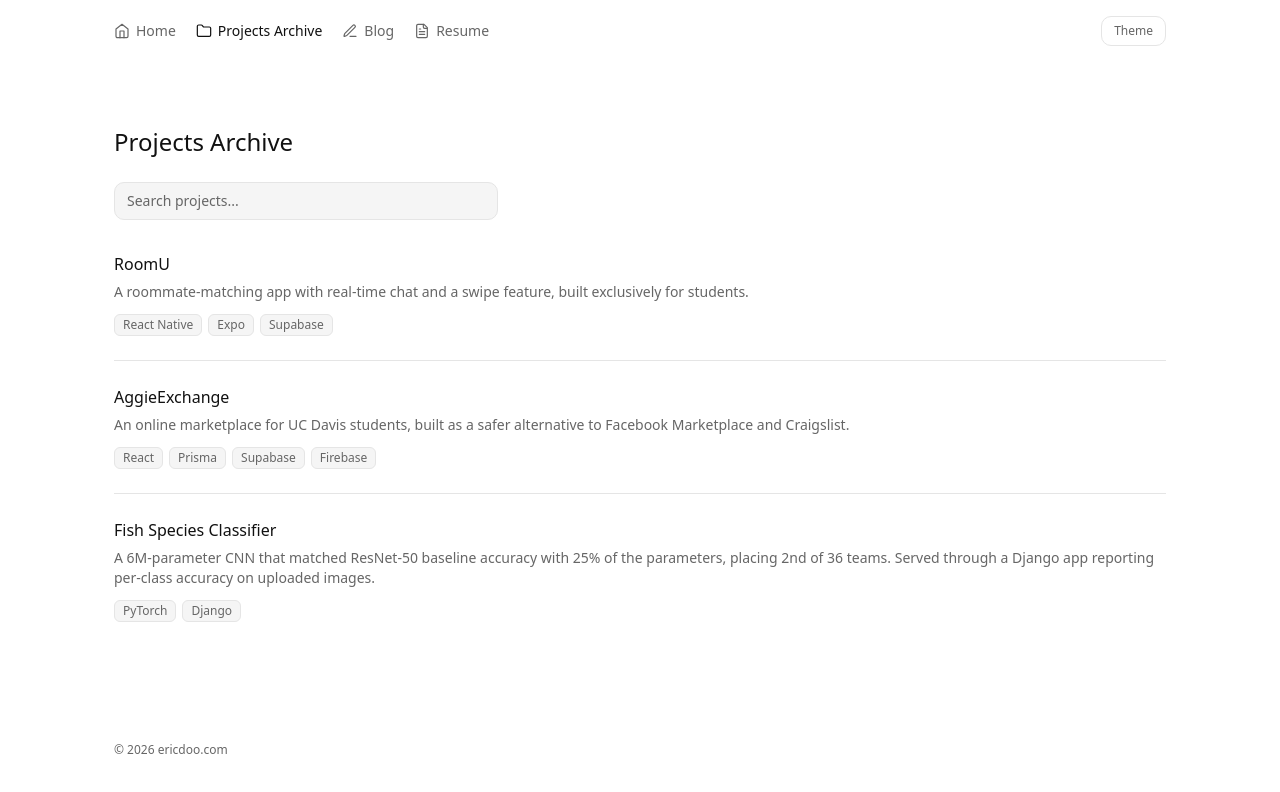
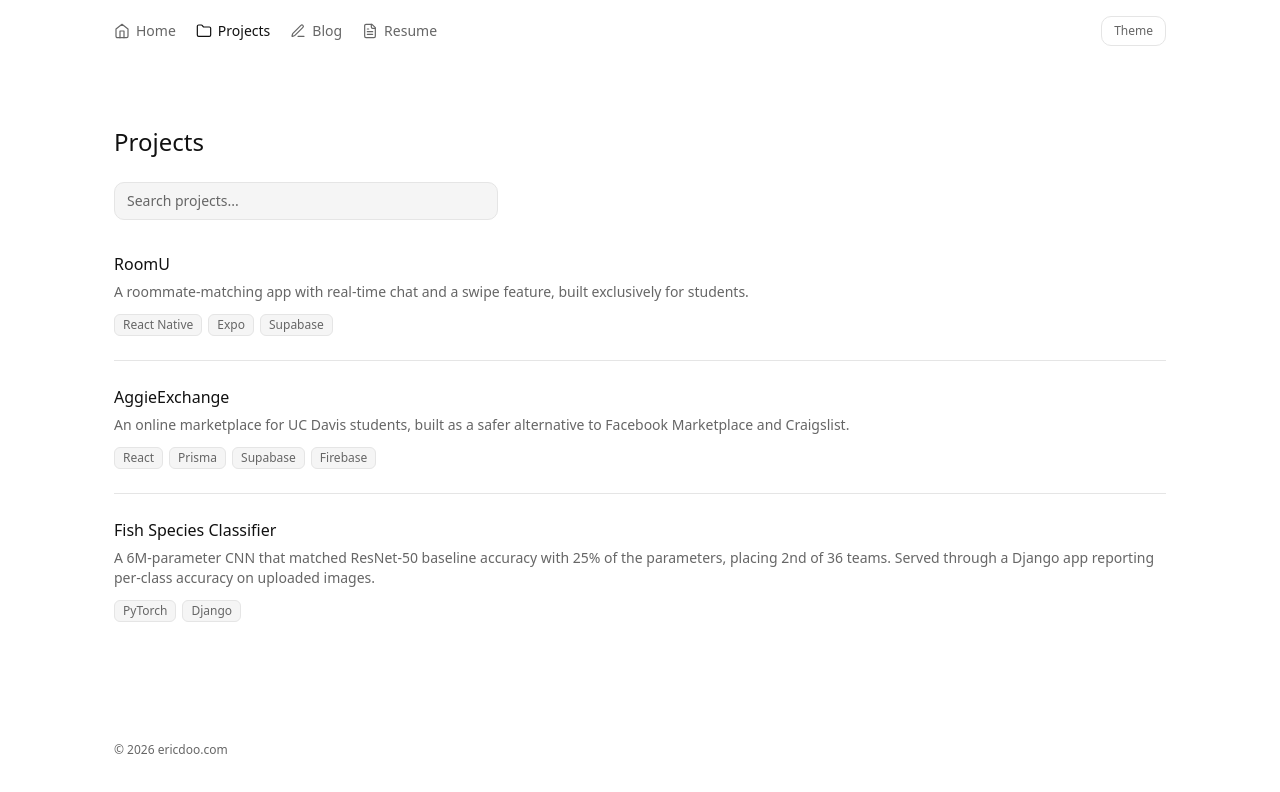
Before and after one commit to EricDooo/ericdoo-portfolio, a React (Vite) app: page /projects in a window 1280 px wide. Shown: the top 792 px of the page. Built offline with nearby package versions, Linux system fonts and the light colour scheme.

Commit message:
Rename Projects Archive nav/heading to Projects

```diff
--- a/src/components/layout/Header.tsx
+++ b/src/components/layout/Header.tsx
@@ -5,7 +5,7 @@ import { FileTextIcon, FolderIcon, HomeIcon, PencilIcon } from '../ui/icons'
 
 const tabs = [
   { to: '/', label: 'Home', end: true, icon: HomeIcon },
-  { to: '/projects', label: 'Projects Archive', icon: FolderIcon },
+  { to: '/projects', label: 'Projects', icon: FolderIcon },
   { to: '/blog', label: 'Blog', icon: PencilIcon },
   { to: '/resume', label: 'Resume', icon: FileTextIcon },
 ]
--- a/src/pages/ProjectsArchive.tsx
+++ b/src/pages/ProjectsArchive.tsx
@@ -19,7 +19,7 @@ export function ProjectsArchive() {
 
   return (
     <div className="mx-auto max-w-content px-6 py-16">
-      <h1 className="text-2xl font-medium text-foreground">Projects Archive</h1>
+      <h1 className="text-2xl font-medium text-foreground">Projects</h1>
       <div className="mt-6 max-w-sm">
         <SearchInput
           value={query}
```
